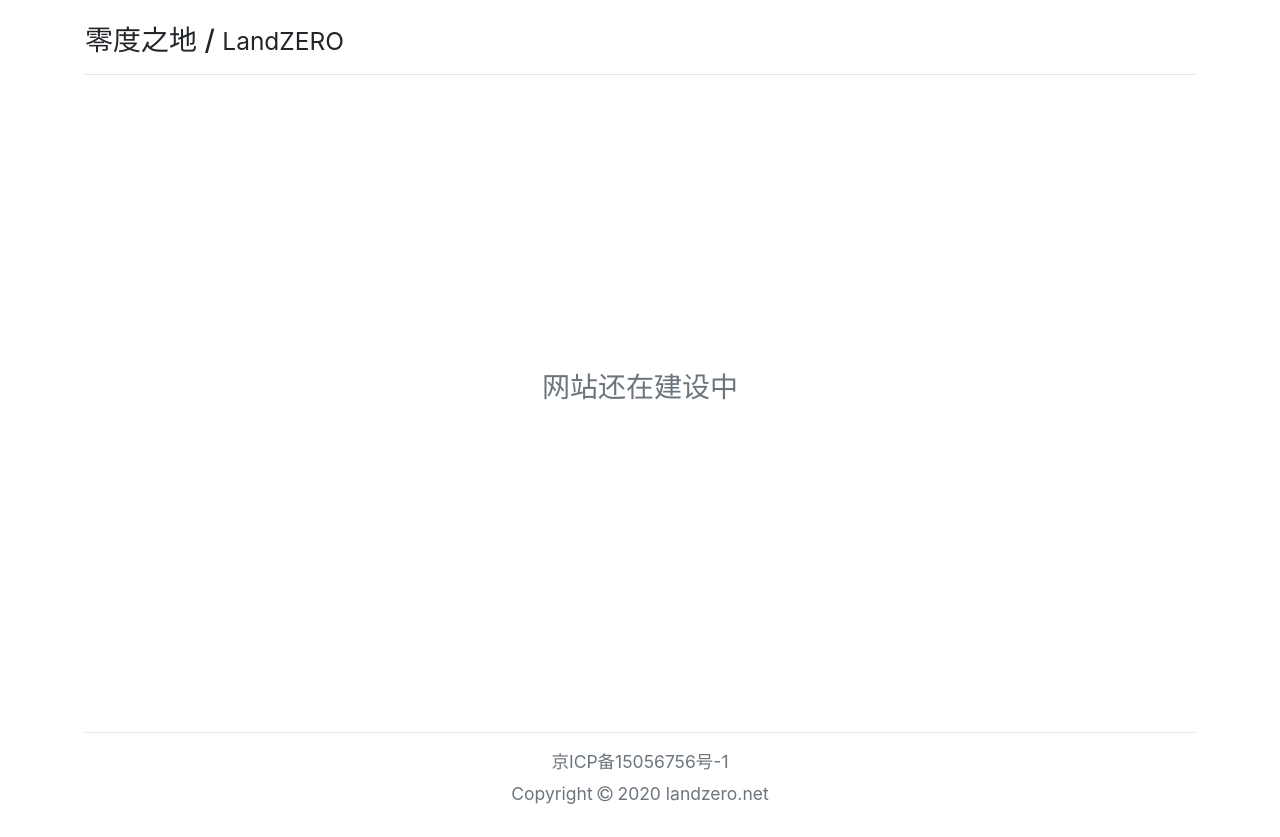
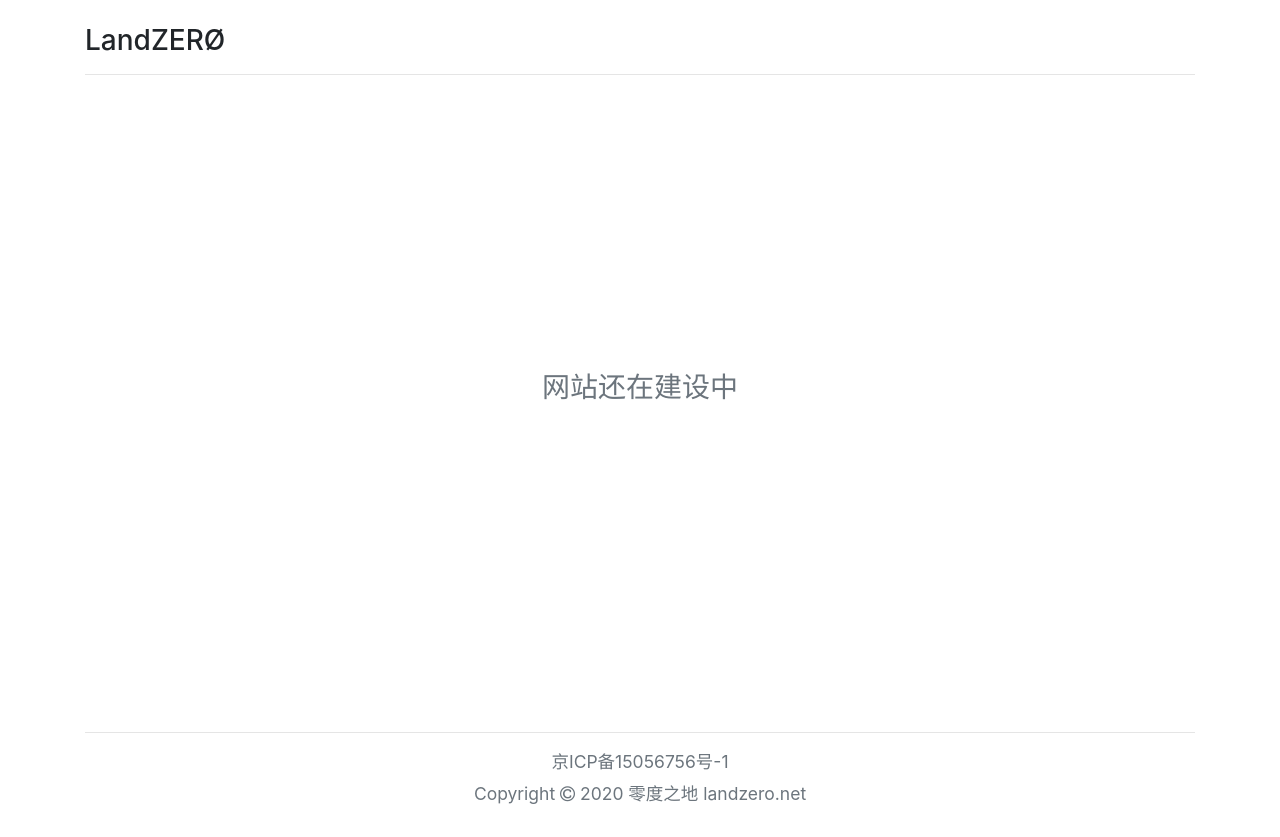
Before and after one commit to yankeguo-deprecated/landzero, a Django app: page / in a window 1280 px wide. Run offline with Django 3.2, Linux system fonts and the light colour scheme; some libraries are stand-ins or nearby versions.

Commit message:
update html

```diff
--- a/templates/common/foot.html
+++ b/templates/common/foot.html
@@ -5,6 +5,6 @@
                                      class="text-muted">京ICP备15056756号-1</a></small>
     </h5>
     <h5>
-        <small class="text-muted">Copyright&nbsp;<i class="fa fa-copyright" aria-hidden="true"></i>&nbsp;2020&nbsp;landzero.net</small>
+        <small class="text-muted">Copyright&nbsp;<i class="fa fa-copyright" aria-hidden="true"></i>&nbsp;2020&nbsp;零度之地&nbsp;landzero.net</small>
     </h5>
 </div>
--- a/templates/www/index.html
+++ b/templates/www/index.html
@@ -1,14 +1,14 @@
 <!DOCTYPE html>
-<html>
+<html lang="zh-CN">
 <head>
-    <title>零度之地 / LandZERO</title>
+    <title>LandZERØ</title>
     {% include 'common/head.html' %}
 </head>
 <body>
 <div class="container">
     <div class="row">
         <div class="col-md-12 mt-4">
-            <h3>零度之地 / <small>LandZERO</small></h3>
+            <h3>LandZERØ</h3>
             <hr/>
         </div>
         <div class="col-md-12 text-center" style="padding-top: 280px; padding-bottom: 280px;">
```
